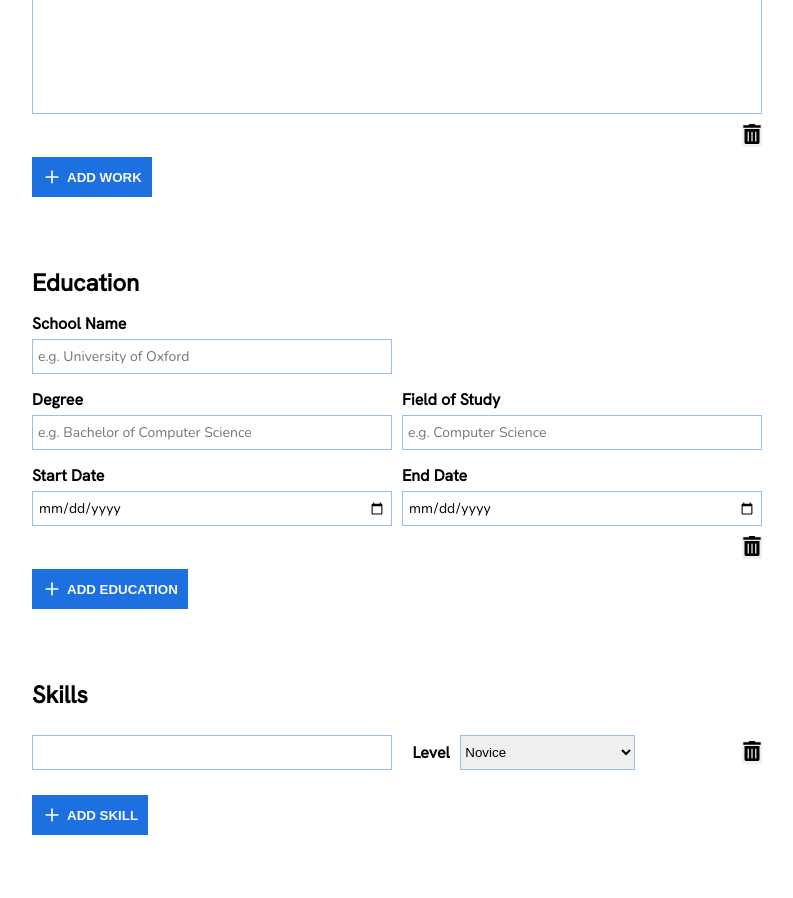
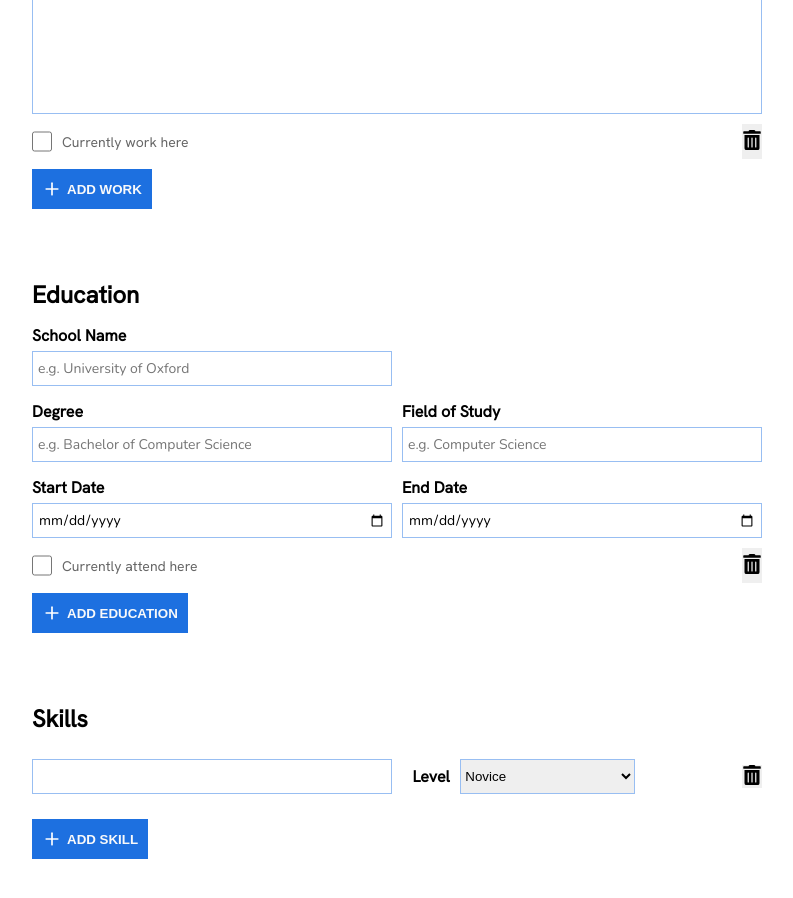
Before and after one commit to Eddie-Thiiru/cv-application, a React (Create React App) app: page / in a window 1280 px wide. Shown: the part 960-1858 px from the top of the page, without its empty margins (243-1036 px from the left). Built offline with nearby package versions, Linux system fonts and the light colour scheme.

Commit message:
Add checkboxes to the work and education sections.
These provide users with the option to choose if they currently
work or study when entering a job position or education.

```diff
--- a/src/App.js
+++ b/src/App.js
@@ -30,6 +30,7 @@ class App extends Component {
           workStartDate: "",
           workEndDate: "",
           workDescription: "",
+          checkboxState: false,
           id: uniqid(),
         },
       ],
@@ -41,6 +42,7 @@ class App extends Component {
           field: "",
           schoolStartDate: "",
           schoolEndDate: "",
+          checkboxState: false,
           id: uniqid(),
         },
       ],
@@ -90,6 +92,19 @@ class App extends Component {
     const inputName = e.target.name;
     const inputIndex = parseInt(e.target.dataset.key);
 
+    if (inputName === "jobCheckbox") {
+      this.setState({
+        work: this.state.work.map((item, index) => {
+          let value = e.target.value === "unchecked" ? true : false;
+
+          if (index === inputIndex) {
+            return { ...item, checkboxState: value };
+          } else {
+            return item;
+          }
+        }),
+      });
+    } else {
       this.setState({
         work: this.state.work.map((item, index) => {
           if (index === inputIndex) {
@@ -99,12 +114,26 @@ class App extends Component {
           }
         }),
       });
+    }
   };
 
   handleEducationChange = (e) => {
     const inputName = e.target.name;
     const inputIndex = parseInt(e.target.dataset.key);
 
+    if (inputName === "schoolCheckbox") {
+      this.setState({
+        education: this.state.education.map((item, index) => {
+          let value = e.target.value === "unchecked" ? true : false;
+
+          if (index === inputIndex) {
+            return { ...item, checkboxState: value };
+          } else {
+            return item;
+          }
+        }),
+      });
+    } else {
       this.setState({
         education: this.state.education.map((item, index) => {
           if (index === inputIndex) {
@@ -114,6 +143,7 @@ class App extends Component {
           }
         }),
       });
+    }
   };
 
   handleSkillChange = (e) => {
@@ -149,6 +179,7 @@ class App extends Component {
           workStartDate: "",
           workEndDate: "",
           workDescription: "",
+          checkboxState: false,
           id: uniqid(),
         },
       ],
@@ -165,6 +196,7 @@ class App extends Component {
           field: "",
           schoolStartDate: "",
           schoolEndDate: "",
+          checkboxState: false,
           id: uniqid(),
         },
       ],
--- a/src/components/Education.js
+++ b/src/components/Education.js
@@ -15,8 +15,16 @@ class Education extends Component {
       rmEducationBtnClicked,
       onInputChange,
     } = this.props;
-    const { school, degree, field, schoolStartDate, schoolEndDate } =
-      educationData;
+    const {
+      school,
+      degree,
+      field,
+      schoolStartDate,
+      schoolEndDate,
+      checkboxState,
+    } = educationData;
+    const checkboxValue = checkboxState === true ? "checked" : "unchecked";
+    const endDataValue = checkboxState === true ? "" : schoolEndDate;
 
     return (
       <div className="education">
@@ -76,13 +84,27 @@ class Education extends Component {
             <label htmlFor="schoolEndInput">End Date</label>
             <input
               onChange={onInputChange}
-              defaultValue={schoolEndDate}
+              value={endDataValue}
+              disabled={checkboxState}
               type="date"
               id="schoolEndInput"
               name="schoolEndDate"
               data-key={num}
             />
           </div>
+        </div>
+        <div className="educationWrapper">
+          <div className="educationCheckbox">
+            <input
+              onChange={onInputChange}
+              defaultValue={checkboxValue}
+              checked={checkboxState}
+              type="checkbox"
+              id="schoolCheckbox"
+              name="schoolCheckbox"
+              data-key={num}
+            />
+            <label htmlFor="schoolCheckbox">Currently attend here</label>
           </div>
           <button
             onClick={rmEducationBtnClicked}
@@ -93,6 +115,7 @@ class Education extends Component {
             <FaTrashAlt size="20px" pointerEvents="none" />
           </button>
         </div>
+      </div>
     );
   }
 }
--- a/src/components/EducationCard.js
+++ b/src/components/EducationCard.js
@@ -7,11 +7,41 @@ class EducationCard extends Component {
   }
 
   render() {
-    const { school, degree, field, schoolStartDate, schoolEndDate } =
-      this.props.education;
+    const {
+      school,
+      degree,
+      field,
+      schoolStartDate,
+      schoolEndDate,
+      checkboxState,
+    } = this.props.education;
 
-    const start = format(parseISO(schoolStartDate), "MMM yyyy");
-    const end = format(parseISO(schoolEndDate), "MMM yyyy");
+    let start;
+    let end;
+
+    if (schoolStartDate !== "" && schoolEndDate !== "") {
+      start = format(parseISO(schoolStartDate), "MMM yyyy");
+      end = format(parseISO(schoolEndDate), "MMM yyyy");
+    } else if (schoolStartDate !== "" && checkboxState === true) {
+      start = format(parseISO(schoolStartDate), "MMM yyyy");
+      end = "Current";
+    } else if (
+      schoolStartDate !== "" &&
+      schoolEndDate === "" &&
+      checkboxState === false
+    ) {
+      start = format(parseISO(schoolStartDate), "MMM yyyy");
+      end = "";
+    } else if (schoolStartDate === "" && checkboxState === true) {
+      start = "";
+      end = "Current";
+    } else if (schoolStartDate === "" && schoolEndDate !== "") {
+      start = "";
+      end = format(parseISO(schoolEndDate), "MMM yyyy");
+    } else {
+      start = "";
+      end = "";
+    }
 
     return (
       <div className="educationCard">
--- a/src/components/JobCard.js
+++ b/src/components/JobCard.js
@@ -7,11 +7,41 @@ class JobCard extends Component {
   }
 
   render() {
-    const { jobTitle, employer, workStartDate, workEndDate, workDescription } =
-      this.props.job;
+    const {
+      jobTitle,
+      employer,
+      workStartDate,
+      workEndDate,
+      workDescription,
+      checkboxState,
+    } = this.props.job;
 
-    const start = format(parseISO(workStartDate), "MMM yyyy");
-    const end = format(parseISO(workEndDate), "MMM yyyy");
+    let start;
+    let end;
+
+    if (workStartDate !== "" && workEndDate !== "") {
+      start = format(parseISO(workStartDate), "MMM yyyy");
+      end = format(parseISO(workEndDate), "MMM yyyy");
+    } else if (workStartDate !== "" && checkboxState === true) {
+      start = format(parseISO(workStartDate), "MMM yyyy");
+      end = "Current";
+    } else if (
+      workStartDate !== "" &&
+      workEndDate === "" &&
+      checkboxState === false
+    ) {
+      start = format(parseISO(workStartDate), "MMM yyyy");
+      end = "";
+    } else if (workStartDate === "" && checkboxState === true) {
+      start = "";
+      end = "Current";
+    } else if (workStartDate === "" && workEndDate !== "") {
+      start = "";
+      end = format(parseISO(workEndDate), "MMM yyyy");
+    } else {
+      start = "";
+      end = "";
+    }
 
     return (
       <div className="jobCard">
--- a/src/components/Work.js
+++ b/src/components/Work.js
@@ -10,8 +10,16 @@ class Work extends Component {
   render() {
     const { workData, num, workId, rmWorkBtnClicked, onInputChange } =
       this.props;
-    const { jobTitle, employer, workStartDate, workEndDate, workDescription } =
-      workData;
+    const {
+      jobTitle,
+      employer,
+      workStartDate,
+      workEndDate,
+      workDescription,
+      checkboxState,
+    } = workData;
+    const checkboxValue = checkboxState === true ? "checked" : "unchecked";
+    const endDataValue = checkboxState === true ? "" : workEndDate;
 
     return (
       <div className="work">
@@ -57,7 +65,8 @@ class Work extends Component {
             <label htmlFor="workEndInput">End Date</label>
             <input
               onChange={onInputChange}
-              defaultValue={workEndDate}
+              value={endDataValue}
+              disabled={checkboxState}
               type="date"
               id="workEndInput"
               name="workEndDate"
@@ -78,6 +87,19 @@ class Work extends Component {
             />
           </div>
         </div>
+        <div className="workWrapper">
+          <div className="workCheckbox">
+            <input
+              onChange={onInputChange}
+              defaultValue={checkboxValue}
+              checked={checkboxState}
+              type="checkbox"
+              id="jobCheckbox"
+              name="jobCheckbox"
+              data-key={num}
+            />
+            <label htmlFor="jobCheckbox">Currently work here</label>
+          </div>
           <button
             onClick={rmWorkBtnClicked}
             type="button"
@@ -87,6 +109,7 @@ class Work extends Component {
             <FaTrashAlt size="20px" pointerEvents="none" />
           </button>
         </div>
+      </div>
     );
   }
 }
--- a/src/styles/Education.css
+++ b/src/styles/Education.css
@@ -22,6 +22,22 @@
   flex-direction: column;
 }
 
+.educationWrapper:nth-child(4) > div {
+  flex-direction: row;
+  align-items: center;
+  gap: 10px;
+}
+
+.educationCheckbox input {
+  width: 20px;
+}
+
+.educationCheckbox label {
+  font-size: 0.875rem;
+  font-weight: 400;
+  color: rgba(0, 0, 0, 0.6);
+}
+
 .educationAddBtn {
   border: none;
   font-weight: 600;
@@ -35,7 +51,11 @@
 
 .delEducationBtn {
   border: none;
-  align-self: self-end;
+  justify-self: end;
+}
+
+#schoolEndInput:disabled {
+  background-color: #e6e6e4;
 }
 
 .educationAddBtn:hover {
--- a/src/styles/Overview.css
+++ b/src/styles/Overview.css
@@ -42,6 +42,13 @@
 
 .overview h1 {
   font-size: 2.5rem;
+}
+
+.cvSummary h2,
+.cvWorkHistory h2,
+.cvEducationHistory h2,
+.cvSkills h2 {
+  border-bottom: 2px solid rgba(0, 0, 0, 0.4);
 }
 
 .contacts {
@@ -94,6 +101,10 @@
   font-style: italic;
 }
 
+.skillName p {
+  font-weight: 600;
+}
+
 .editBtn {
   height: 50px;
   width: 150px;
--- a/src/styles/Work.css
+++ b/src/styles/Work.css
@@ -26,6 +26,22 @@
   grid-column: 1 / 3;
 }
 
+.workWrapper:nth-child(4) > div {
+  flex-direction: row;
+  align-items: center;
+  gap: 10px;
+}
+
+.workCheckbox input {
+  width: 20px;
+}
+
+.workCheckbox label {
+  font-size: 0.875rem;
+  font-weight: 400;
+  color: rgba(0, 0, 0, 0.6);
+}
+
 .workAddBtn {
   font-weight: 600;
   color: #f8f9fa;
@@ -39,7 +55,11 @@
 
 .delJobBtn {
   border: none;
-  align-self: self-end;
+  justify-self: end;
+}
+
+#workEndInput:disabled {
+  background-color: #e6e6e4;
 }
 
 .workAddBtn:hover {
```
Lines whose indentation alone changed are shown as unchanged.
